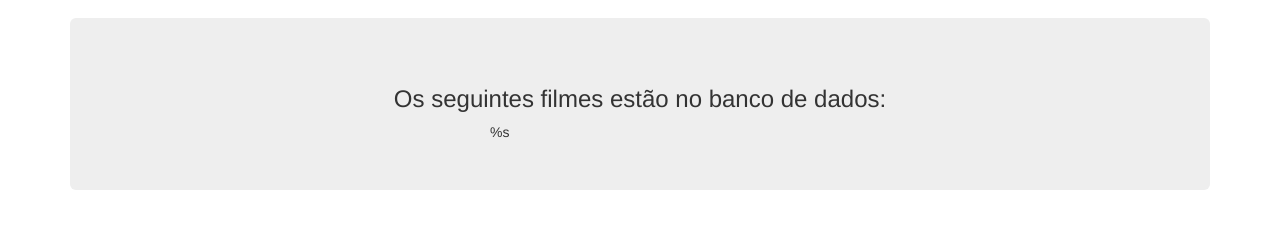
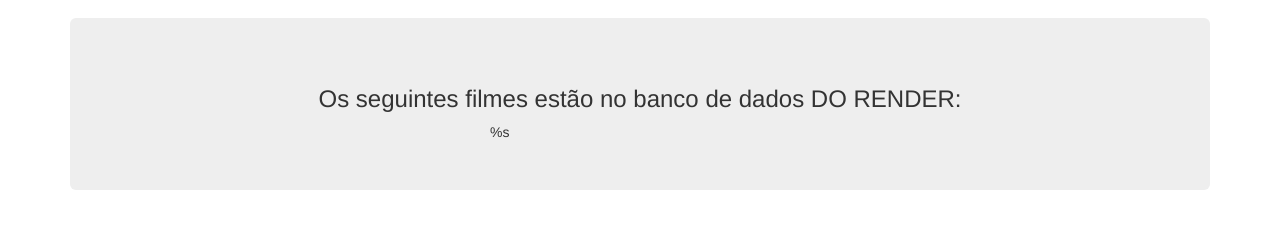
Before and after one commit to EnzoHino/Render3, a plain HTML site: page index.html in a window 1280 px wide. Shown: the part 53-282 px from the top of the page. Drawn offline with nearby package versions, Linux system fonts and the light colour scheme.

Commit message:
Update index.html

```diff
--- a/index.html
+++ b/index.html
@@ -16,7 +16,7 @@
 
     <div class="container">
       <div class="jumbotron">
-        <h3 style="text-align: center;">Os seguintes filmes estão no banco de dados:</h3>
+        <h3 style="text-align: center;">Os seguintes filmes estão no banco de dados DO RENDER:</h3>
         <ul class="list-group" style="width: 300px; margin: 0 auto; display: block;">
             %s
         </ul>
```
